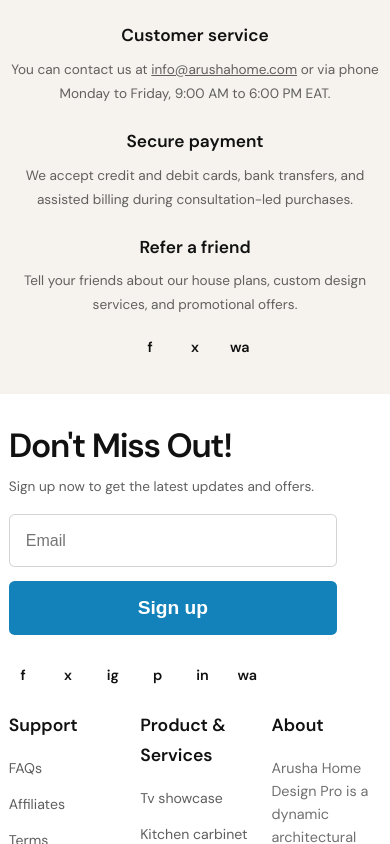
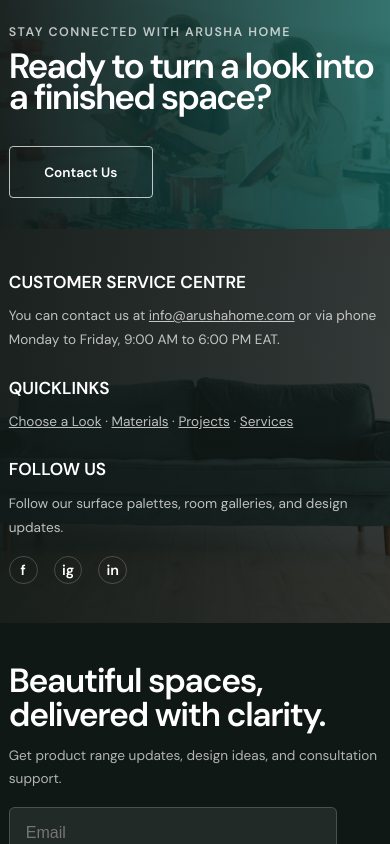
Before and after one commit to Haizard/Arusha-Home-Design-articture, a Next.js app: page /materials in a window 390 px wide. Shown: the part 1700-2544 px from the top of the page. Built offline with nearby package versions, Linux system fonts and the light colour scheme; no server answers; the database is empty; a web font is replaced by a local one.

Commit message:
Polish homepage sections and footer

```diff
--- a/app/page.tsx
+++ b/app/page.tsx
@@ -123,6 +123,9 @@
       </section>
 
       <section className="pg-expression">
+        <div className="pg-expression-image">
+          <Image src="/images/projects-hero.jpg" alt="Expression gallery" fill sizes="(max-width: 900px) 100vw, 48vw" />
+        </div>
         <div className="pg-shell pg-expression-copy">
           <p>Gallery 5</p>
           <h2>Expressions</h2>
--- a/app/storefront.css
+++ b/app/storefront.css
@@ -1596,29 +1596,93 @@
 }
 
 .store-footer {
-  color: #111111;
+  position: relative;
+  background: #101816;
+  color: #ffffff;
+}
+
+.store-footer-cta {
+  position: relative;
+  min-height: 15rem;
+  overflow: hidden;
+  background: #101816;
+}
+
+.store-footer-cta img {
+  object-fit: cover;
+}
+
+.store-footer-cta-shade {
+  position: absolute;
+  inset: 0;
+  background:
+    linear-gradient(90deg, rgba(16,24,22,0.92), rgba(13,94,89,0.78)),
+    linear-gradient(180deg, rgba(0,0,0,0.12), rgba(0,0,0,0.42));
+}
+
+.store-footer-cta-inner {
+  position: relative;
+  z-index: 1;
+  min-height: 15rem;
+  display: flex;
+  align-items: center;
+  justify-content: space-between;
+  gap: 2rem;
+}
+
+.store-footer-cta-inner span {
+  color: rgba(255,255,255,0.72);
+  font-size: 0.78rem;
+  font-weight: 900;
+  letter-spacing: 0.12em;
+  text-transform: uppercase;
+}
+
+.store-footer-cta-inner h2 {
+  max-width: 48rem;
+  margin-top: 0.45rem;
+  color: #ffffff;
+  font-size: clamp(2.2rem, 5vw, 4.5rem);
+  line-height: 0.9;
+  letter-spacing: -0.055em;
+}
+
+.store-footer-cta-inner a {
+  display: inline-flex;
+  min-width: 9rem;
+  justify-content: center;
+  padding: 0.85rem 1.2rem;
+  border: 1px solid rgba(255,255,255,0.72);
+  border-radius: 0.25rem;
+  color: #ffffff;
+  font-weight: 900;
+  text-decoration: none;
 }
 
 .store-footer-top {
-  background: #f6f3ee;
-  padding: 2rem 0;
+  background:
+    linear-gradient(90deg, rgba(16,24,22,0.95), rgba(16,24,22,0.84)),
+    url('/images/prod-tv.jpg') center/cover;
+  padding: 2.4rem 0;
 }
 
 .store-service-grid {
   display: grid;
   grid-template-columns: repeat(3, minmax(0, 1fr));
   gap: 2.5rem;
-  text-align: center;
+  text-align: left;
 }
 
 .store-service-grid h3 {
-  font-size: 1.35rem;
+  color: #ffffff;
+  font-size: 1.05rem;
+  text-transform: uppercase;
   margin-bottom: 0.65rem;
 }
 
 .store-service-grid p,
 .store-service-grid a {
-  color: rgba(17, 17, 17, 0.65);
+  color: rgba(255,255,255,0.72);
   line-height: 1.75;
 }
 
@@ -1630,7 +1694,7 @@
 }
 
 .store-mini-socials {
-  justify-content: center;
+  justify-content: flex-start;
   margin-top: 1rem;
 }
 
@@ -1643,12 +1707,14 @@
   height: 1.8rem;
   font-size: 0.9rem;
   font-weight: 800;
-  color: #111111;
+  border: 1px solid rgba(255,255,255,0.2);
+  border-radius: 50%;
+  color: #ffffff;
 }
 
 .store-footer-main {
-  background: #ffffff;
-  padding: 2.2rem 0 1.6rem;
+  background: #101816;
+  padding: 2.6rem 0 1.8rem;
 }
 
 .store-footer-main-grid {
@@ -1659,6 +1725,7 @@
 }
 
 .store-newsletter h2 {
+  color: #ffffff;
   font-size: clamp(2.1rem, 4vw, 3.3rem);
   line-height: 1;
   letter-spacing: -0.04em;
@@ -1666,7 +1733,7 @@
 
 .store-newsletter p {
   margin-top: 0.8rem;
-  color: rgba(17, 17, 17, 0.68);
+  color: rgba(255,255,255,0.68);
 }
 
 .store-newsletter-form {
@@ -1679,8 +1746,10 @@
 
 .store-newsletter-form input {
   min-height: 3.3rem;
-  border: 1px solid rgba(17, 17, 17, 0.18);
+  border: 1px solid rgba(255,255,255,0.18);
   border-radius: 0.35rem;
+  background: rgba(255,255,255,0.08);
+  color: #ffffff;
   padding: 0 1rem;
   font-size: 1rem;
 }
@@ -1689,7 +1758,7 @@
   min-height: 3.4rem;
   border: none;
   border-radius: 0.35rem;
-  background: #1482ba;
+  background: #149653;
   color: white;
   font-size: 1.2rem;
   font-weight: 700;
@@ -1706,6 +1775,7 @@
 }
 
 .store-footer-links h4 {
+  color: #ffffff;
   font-size: 1.1rem;
   margin-bottom: 1rem;
 }
@@ -1719,7 +1789,7 @@
 
 .store-footer-links a,
 .store-footer-links p {
-  color: rgba(17, 17, 17, 0.68);
+  color: rgba(255,255,255,0.68);
   text-decoration: none;
   line-height: 1.8;
 }
@@ -1739,12 +1809,19 @@
   min-height: 1.8rem;
   padding: 0.2rem 0.45rem;
   border-radius: 0.35rem;
-  background: #f3f0eb;
+  background: rgba(255,255,255,0.08);
+  color: rgba(255,255,255,0.78);
   font-size: 0.72rem;
   font-weight: 700;
 }
 
 @media (max-width: 1100px) {
+  .store-footer-cta-inner {
+    align-items: flex-start;
+    flex-direction: column;
+    justify-content: center;
+  }
+
   .store-navbar {
     grid-template-columns: auto auto;
   }
@@ -1920,7 +1997,8 @@
 }
 
 .pg-home {
-  background: #ffffff;
+  background:
+    linear-gradient(180deg, #ffffff 0%, #ffffff 58%, #f6f7f5 100%);
   color: #111111;
 }
 
@@ -1934,6 +2012,7 @@
   min-height: clamp(34rem, 72vh, 48rem);
   overflow: hidden;
   background: #1c1916;
+  isolation: isolate;
 }
 
 .pg-hero > img,
@@ -1947,7 +2026,9 @@
 .pg-hero-shade {
   position: absolute;
   inset: 0;
-  background: linear-gradient(90deg, rgba(0,0,0,0.52), rgba(0,0,0,0.08) 60%);
+  background:
+    radial-gradient(circle at 58% 8%, rgba(255,255,255,0.18), transparent 22rem),
+    linear-gradient(90deg, rgba(0,0,0,0.62), rgba(0,0,0,0.1) 62%);
 }
 
 .pg-hero-content {
@@ -1966,6 +2047,7 @@
   line-height: 0.86;
   letter-spacing: -0.05em;
   text-transform: uppercase;
+  text-shadow: 0 20px 45px rgba(0,0,0,0.36);
 }
 
 .pg-outline-button {
@@ -1981,6 +2063,14 @@
   font-size: 0.82rem;
   font-weight: 900;
   text-decoration: none;
+  transition: transform 0.2s ease, background 0.2s ease, color 0.2s ease;
+}
+
+.pg-outline-button:hover {
+  transform: translateY(-2px);
+  background: #149653;
+  border-color: #149653;
+  color: white;
 }
 
 .pg-outline-button.dark {
@@ -2009,10 +2099,12 @@
   height: clamp(9rem, 20vw, 15rem);
   overflow: hidden;
   background: #eeeeee;
+  box-shadow: inset 0 -4rem 5rem rgba(17,17,17,0.12);
 }
 
 .pg-intro {
   padding: clamp(2.2rem, 6vw, 4rem) 0 clamp(1.5rem, 4vw, 2.5rem);
+  border-bottom: 1px solid rgba(17,17,17,0.06);
 }
 
 .pg-intro h2,
@@ -2077,7 +2169,7 @@
   z-index: 1;
   display: grid;
   grid-template-columns: repeat(2, minmax(0, 1fr));
-  gap: 1.2rem 1.5rem;
+  gap: 1.25rem 1.45rem;
   margin-top: 2.4rem;
 }
 
@@ -2086,14 +2178,32 @@
   display: grid;
   min-height: clamp(13rem, 21vw, 18rem);
   overflow: hidden;
+  border-radius: 0.35rem;
   color: white;
   text-decoration: none;
+  box-shadow: 0 22px 60px rgba(17,17,17,0.1);
+  transition: transform 0.25s ease, box-shadow 0.25s ease;
+}
+
+.pg-look-card:hover {
+  transform: translateY(-5px);
+  box-shadow: 0 34px 80px rgba(17,17,17,0.18);
+}
+
+.pg-look-card img {
+  transition: transform 0.45s ease;
+}
+
+.pg-look-card:hover img {
+  transform: scale(1.06);
 }
 
 .pg-look-card span {
   position: absolute;
   inset: 0;
-  background: linear-gradient(180deg, rgba(0,0,0,0.02), rgba(0,0,0,0.38));
+  background:
+    linear-gradient(180deg, rgba(0,0,0,0.04), rgba(0,0,0,0.52)),
+    linear-gradient(90deg, rgba(20,150,83,0.2), transparent);
 }
 
 .pg-look-card div {
@@ -2110,6 +2220,7 @@
   font-size: clamp(2.2rem, 5vw, 4.5rem);
   line-height: 0.95;
   letter-spacing: -0.05em;
+  text-shadow: 0 10px 28px rgba(0,0,0,0.28);
 }
 
 .pg-look-card p {
@@ -2121,7 +2232,7 @@
 
 .pg-about-band,
 .pg-expression {
-  background: #f2f2f2;
+  background: #f3f4f1;
 }
 
 .pg-about-band {
@@ -2140,6 +2251,7 @@
   min-height: clamp(24rem, 40vw, 34rem);
   overflow: hidden;
   background: #d9d4ca;
+  box-shadow: 0 28px 70px rgba(17,17,17,0.1);
 }
 
 .pg-story-card div {
@@ -2185,6 +2297,7 @@
   gap: 3rem;
   align-items: center;
   padding: clamp(2.8rem, 7vw, 5rem) 0;
+  border-bottom: 1px solid rgba(17,17,17,0.06);
 }
 
 .pg-range-strip {
@@ -2197,9 +2310,16 @@
   position: relative;
   min-height: 7rem;
   overflow: hidden;
+  border-radius: 0.25rem;
   background: #f5f5f5;
   color: #111111;
   text-decoration: none;
+  box-shadow: 0 14px 38px rgba(17,17,17,0.06);
+  transition: transform 0.2s ease;
+}
+
+.pg-range-card:hover {
+  transform: translateY(-3px);
 }
 
 .pg-range-card span {
@@ -2212,12 +2332,37 @@
 }
 
 .pg-expression {
+  position: relative;
   min-height: 28rem;
   display: grid;
   align-items: center;
+  overflow: hidden;
+}
+
+.pg-expression::before {
+  content: "";
+  position: absolute;
+  inset: 0;
+  background: linear-gradient(90deg, rgba(243,244,241,0.88), rgba(243,244,241,0.92) 45%, rgba(243,244,241,0.75));
+  z-index: 1;
+}
+
+.pg-expression-image {
+  position: absolute;
+  left: 0;
+  top: 0;
+  bottom: 0;
+  width: min(52vw, 42rem);
+  opacity: 0.55;
+}
+
+.pg-expression-image img {
+  object-fit: cover;
 }
 
 .pg-expression-copy {
+  position: relative;
+  z-index: 2;
   max-width: 30rem;
   margin-left: auto;
 }
@@ -2243,6 +2388,20 @@
 .pg-news-card h3 {
   font-size: 1rem;
   line-height: 1.25;
+}
+
+.pg-news-card {
+  padding: 1.2rem;
+  border: 1px solid rgba(17,17,17,0.08);
+  border-radius: 0.5rem;
+  background: rgba(255,255,255,0.86);
+  box-shadow: 0 18px 45px rgba(17,17,17,0.05);
+  transition: transform 0.22s ease, box-shadow 0.22s ease;
+}
+
+.pg-news-card:hover {
+  transform: translateY(-4px);
+  box-shadow: 0 26px 58px rgba(17,17,17,0.1);
 }
 
 .pg-news-card p {
--- a/components/layout/Footer.tsx
+++ b/components/layout/Footer.tsx
@@ -1,6 +1,7 @@
 "use client";
 
 import Link from "next/link";
+import Image from "next/image";
 
 function SocialIcon({ type }: { type: "facebook" | "x" | "instagram" | "pinterest" | "linkedin" | "whatsapp" }) {
   const icons = {
@@ -17,23 +18,35 @@
 export default function Footer() {
   return (
     <footer className="store-footer">
+      <section className="store-footer-cta">
+        <Image src="/images/service-kitchen.jpg" alt="Interior consultation" fill sizes="100vw" />
+        <div className="store-footer-cta-shade" />
+        <div className="market-shell store-footer-cta-inner">
+          <div>
+            <span>Stay connected with Arusha Home</span>
+            <h2>Ready to turn a look into a finished space?</h2>
+          </div>
+          <Link href="/contact">Contact Us</Link>
+        </div>
+      </section>
+
       <section className="store-footer-top">
         <div className="market-shell store-service-grid">
           <div>
-            <h3>Customer service</h3>
+            <h3>Customer Service Centre</h3>
             <p>You can contact us at <a href="mailto:info@arushahome.com">info@arushahome.com</a> or via phone Monday to Friday, 9:00 AM to 6:00 PM EAT.</p>
           </div>
           <div>
-            <h3>Secure payment</h3>
-            <p>We accept credit and debit cards, bank transfers, and assisted billing during consultation-led purchases.</p>
+            <h3>Quicklinks</h3>
+            <p><Link href="/looks">Choose a Look</Link> · <Link href="/materials">Materials</Link> · <Link href="/projects">Projects</Link> · <Link href="/services">Services</Link></p>
           </div>
           <div>
-            <h3>Refer a friend</h3>
-            <p>Tell your friends about our house plans, custom design services, and promotional offers.</p>
+            <h3>Follow Us</h3>
+            <p>Follow our surface palettes, room galleries, and design updates.</p>
             <div className="store-mini-socials">
               <SocialIcon type="facebook" />
-              <SocialIcon type="x" />
-              <SocialIcon type="whatsapp" />
+              <SocialIcon type="instagram" />
+              <SocialIcon type="linkedin" />
             </div>
           </div>
         </div>
@@ -42,11 +55,11 @@
       <section className="store-footer-main">
         <div className="market-shell store-footer-main-grid">
           <div className="store-newsletter">
-            <h2>Don&apos;t Miss Out!</h2>
-            <p>Sign up now to get the latest updates and offers.</p>
+            <h2>Beautiful spaces, delivered with clarity.</h2>
+            <p>Get product range updates, design ideas, and consultation support.</p>
             <form className="store-newsletter-form">
               <input type="email" placeholder="Email" aria-label="Email address" />
-              <button type="submit">Sign up</button>
+              <button type="submit">Subscribe</button>
             </form>
             <div className="store-social-row">
               <SocialIcon type="facebook" />
@@ -62,10 +75,10 @@
             <div>
               <h4>Support</h4>
               <ul>
-                <li><Link href="/contact">FAQs</Link></li>
-                <li><Link href="/contact">Affiliates</Link></li>
-                <li><Link href="/contact">Terms</Link></li>
-                <li><Link href="/contact">Privacy</Link></li>
+                <li><Link href="/contact">Contact Us</Link></li>
+                <li><Link href="/looks">Choose a Look</Link></li>
+                <li><Link href="/materials">Material Studio</Link></li>
+                <li><Link href="/products">House Plans</Link></li>
               </ul>
             </div>
             <div>
@@ -85,8 +98,8 @@
             </div>
             <div>
               <h4>About</h4>
-              <p style={{ fontSize: "0.9rem", color: "rgba(17,17,17,0.6)", lineHeight: "1.6" }}>
-                Arusha Home Design Pro is a dynamic architectural and interior design firm based in Arusha, Tanzania, serving clients across East Africa with elegance and functionality.
+              <p>
+                Arusha Home Design Pro helps clients choose surface palettes, room looks, product ranges, plans, and interiors with confidence.
               </p>
             </div>
           </div>
```
